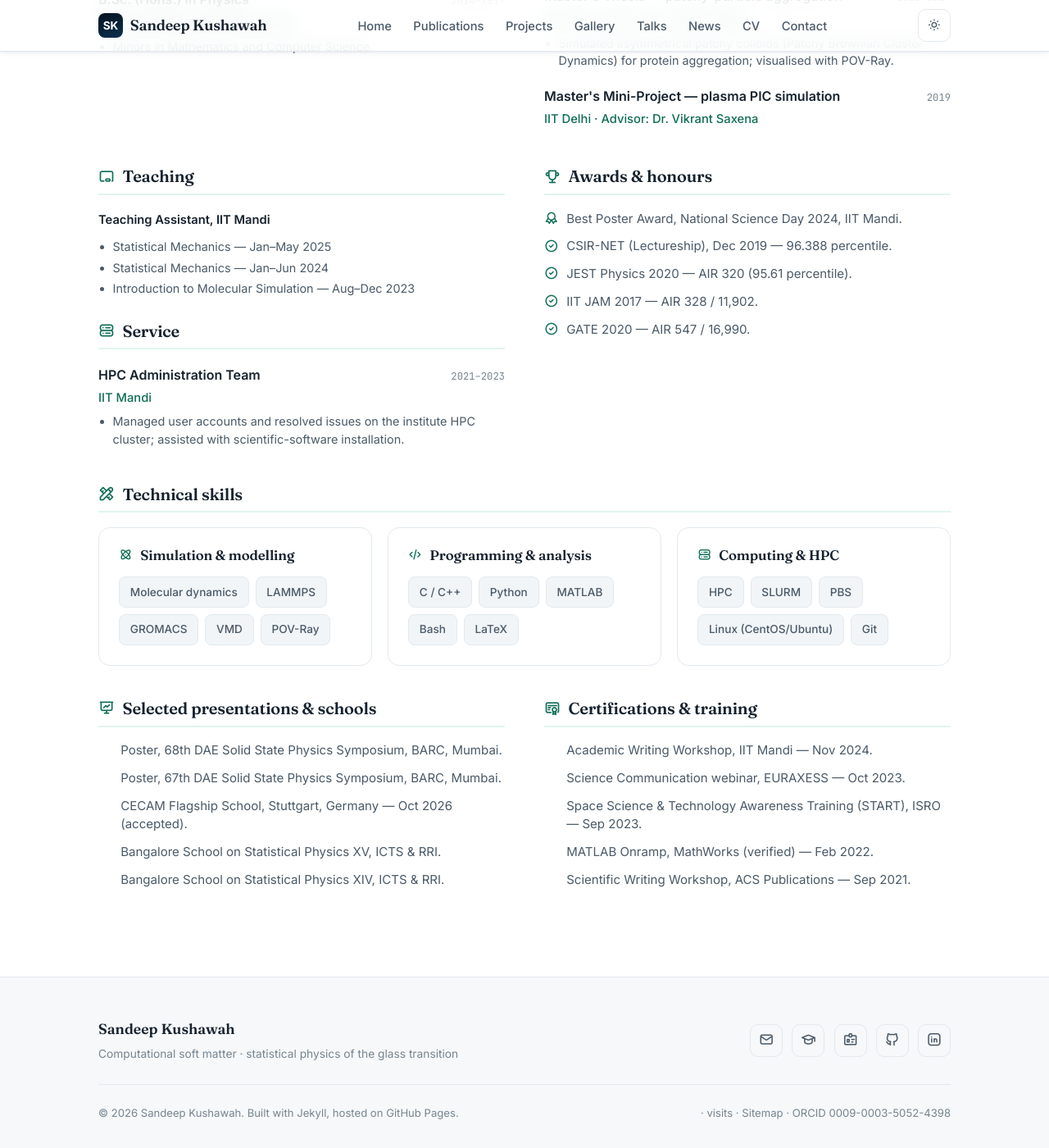
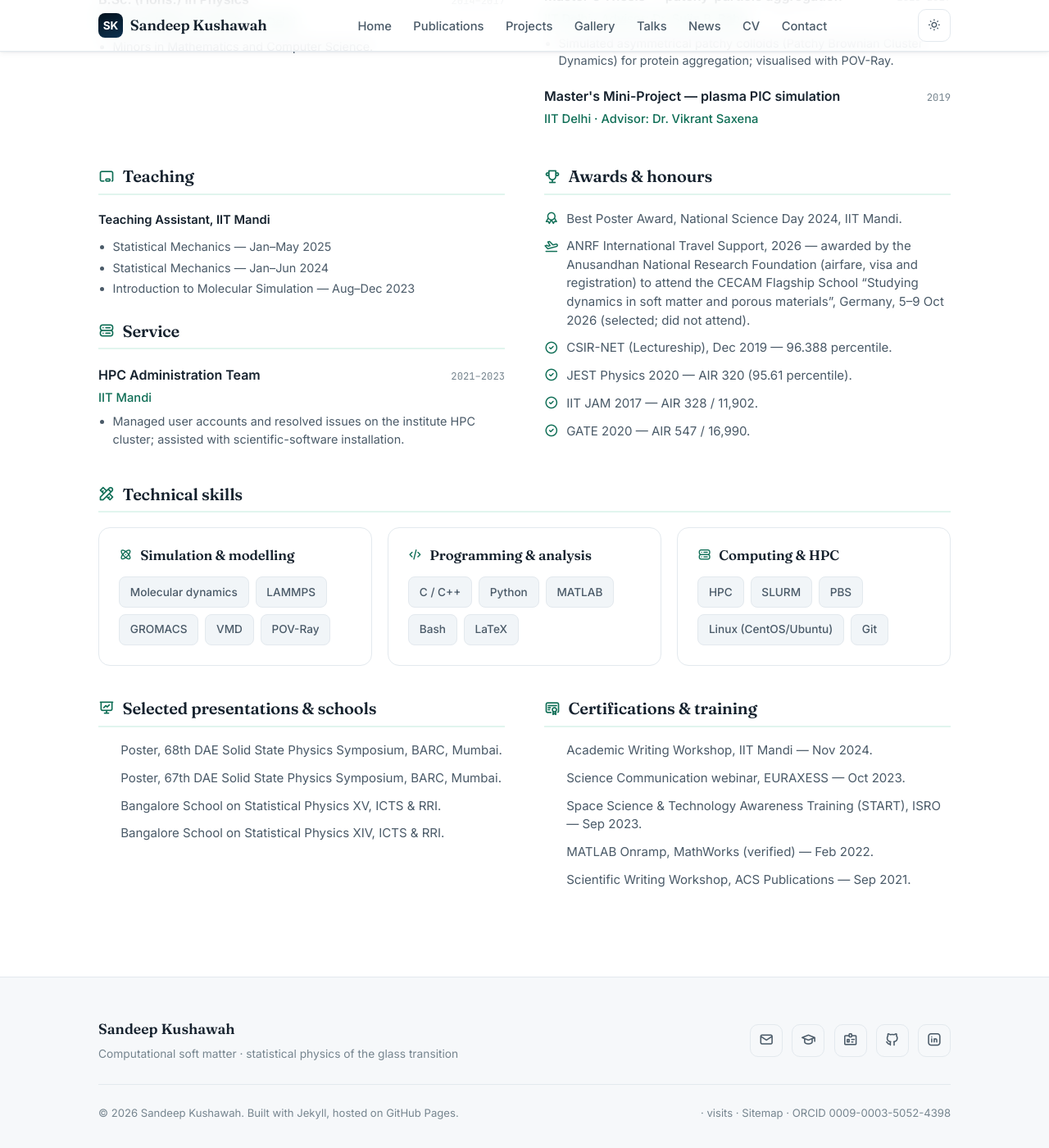
Before and after one commit to sandeepkushawah/sandeepkushawah.github.io, a Jekyll site: the page built from _pages/cv.md, in a window 1280 px wide and 1400 px high, scrolled down 3207 px. Shown: the whole window at 82% size. Built offline with Jekyll 4.4.1, drawn with Linux system fonts in a browser that asks for light colours; nearby versions of some CDN libraries.

Commit message:
CV: add ANRF International Travel Support award (CECAM school, not attended)
Co-Authored-By: Claude Opus 5.5 <noreply@anthropic.com>
Claude-Session: https://claude.ai/code/session_01SuMpzpFy1TEGZaP5TXhHth

```diff
--- a/_pages/cv.md
+++ b/_pages/cv.md
@@ -100,6 +100,7 @@ description: "Curriculum vitae of Sandeep Kushawah — education, research exper
     <h2><i class="ti ti-trophy" aria-hidden="true"></i> Awards &amp; honours</h2>
     <ul class="cv-awards">
       <li><i class="ti ti-award" aria-hidden="true"></i> Best Poster Award, National Science Day 2024, IIT Mandi.</li>
+      <li><i class="ti ti-plane-departure" aria-hidden="true"></i> ANRF International Travel Support, 2026 — awarded by the Anusandhan National Research Foundation (airfare, visa and registration) to attend the CECAM Flagship School “Studying dynamics in soft matter and porous materials”, Germany, 5–9 Oct 2026 (selected; did not attend).</li>
       <li><i class="ti ti-circle-check" aria-hidden="true"></i> CSIR-NET (Lectureship), Dec 2019 — 96.388 percentile.</li>
       <li><i class="ti ti-circle-check" aria-hidden="true"></i> JEST Physics 2020 — AIR 320 (95.61 percentile).</li>
       <li><i class="ti ti-circle-check" aria-hidden="true"></i> IIT JAM 2017 — AIR 328 / 11,902.</li>
@@ -130,7 +131,6 @@ description: "Curriculum vitae of Sandeep Kushawah — education, research exper
     <ul class="cv-awards">
       <li><i class="ti ti-point-filled" aria-hidden="true"></i> Poster, 68th DAE Solid State Physics Symposium, BARC, Mumbai.</li>
       <li><i class="ti ti-point-filled" aria-hidden="true"></i> Poster, 67th DAE Solid State Physics Symposium, BARC, Mumbai.</li>
-      <li><i class="ti ti-point-filled" aria-hidden="true"></i> CECAM Flagship School, Stuttgart, Germany — Oct 2026 (accepted).</li>
       <li><i class="ti ti-point-filled" aria-hidden="true"></i> Bangalore School on Statistical Physics XV, ICTS &amp; RRI.</li>
       <li><i class="ti ti-point-filled" aria-hidden="true"></i> Bangalore School on Statistical Physics XIV, ICTS &amp; RRI.</li>
     </ul>
```
